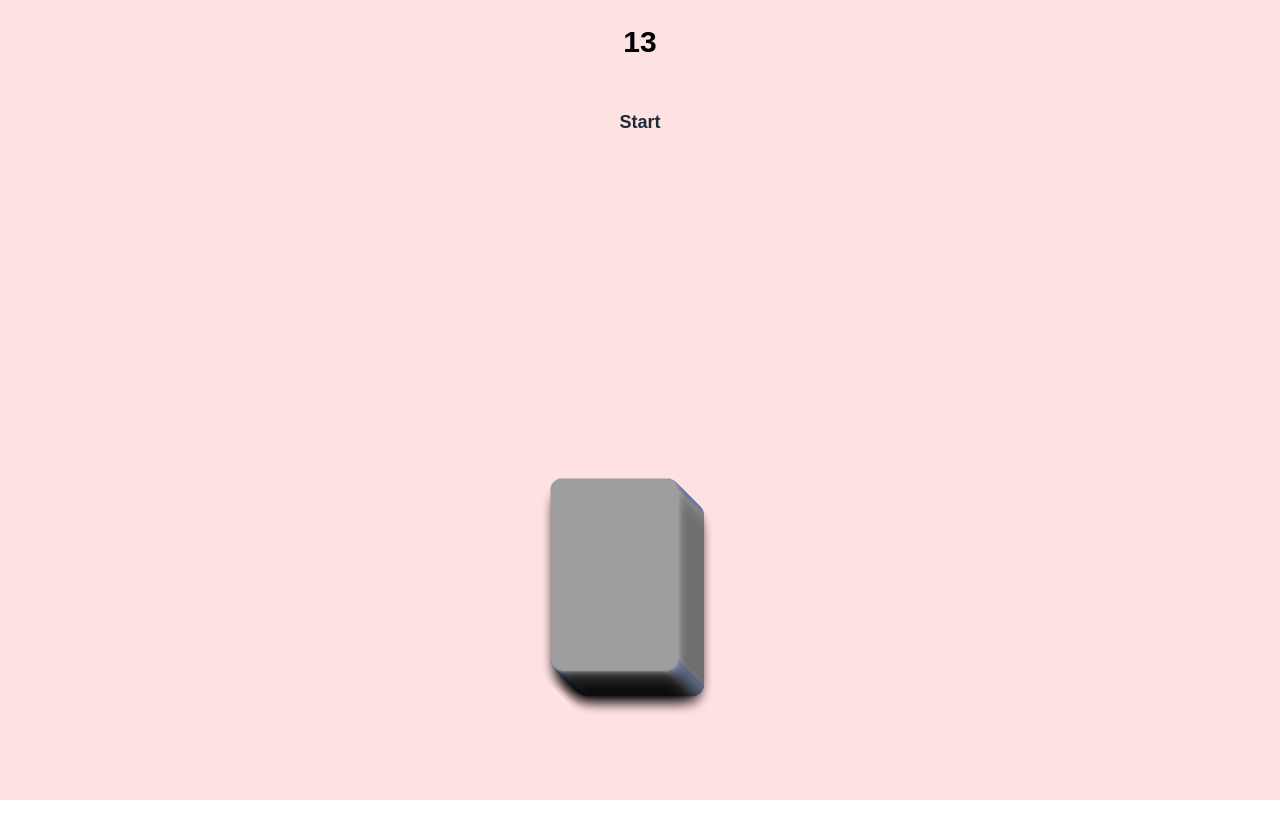
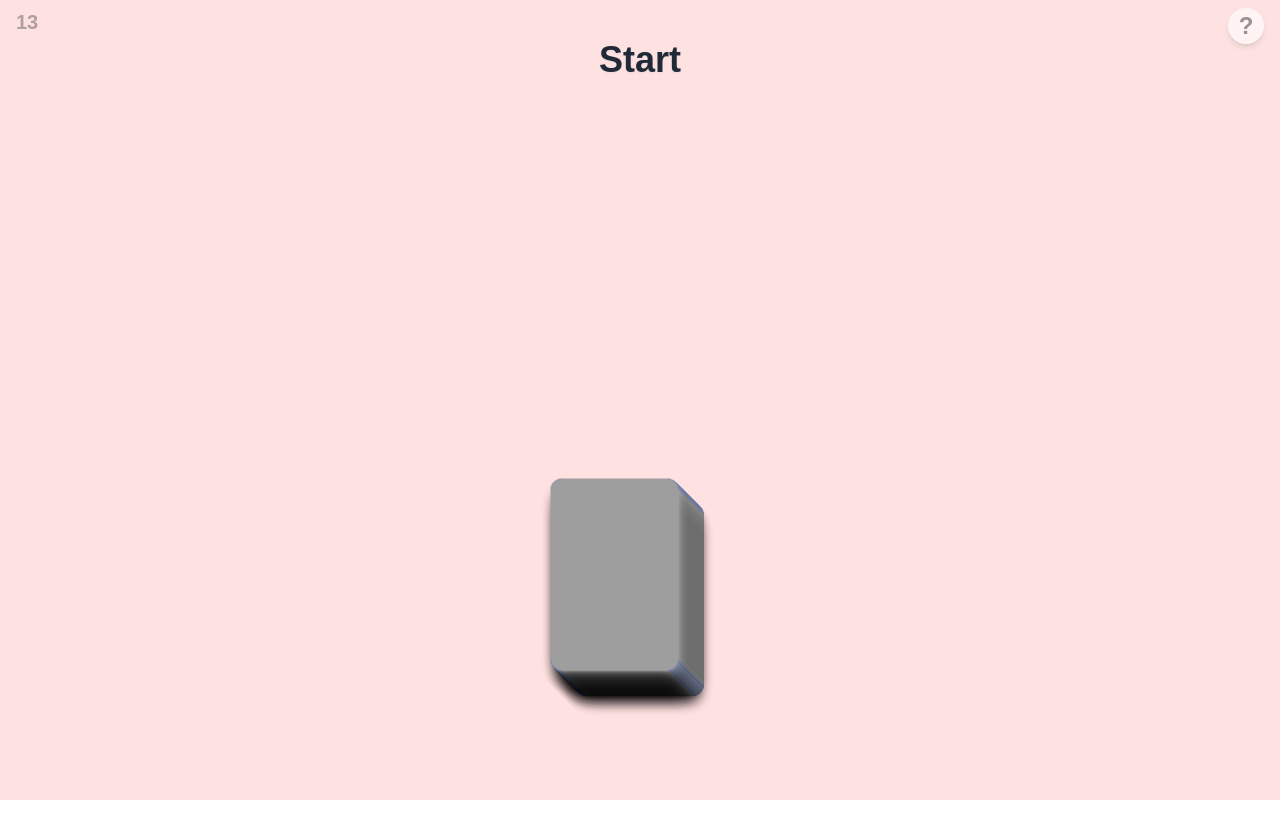
Before and after one commit to Elin-Schmidt/13-cardGame, a React (Vite) app: page / in a window 1280 px wide. Built offline with nearby package versions, Linux system fonts and the light colour scheme; grey boxes are pictures that could not be loaded; the HTML template or start-up script is replaced by a standard one.

Commit message:
feat: add instructions modal and enhance app layout with interactive elements

```diff
--- a/src/App.tsx
+++ b/src/App.tsx
@@ -1,21 +1,45 @@
 // src/App.tsx
-import React from "react";
+import React, { useState } from "react";
 import CardStack from "./components/CardStack";
 import Counter from "./components/Counter";
+import Instructions from "./components/Instructions";
 
 const App: React.FC = () => {
-    // Counter-värde måste beräknas här, så vi skickar ner det till Counter
-    // Vi hämtar CardStack:s counterValue via en prop-funktion
-    const [counterValue, setCounterValue] = React.useState<string | number>("Start");
+    const [counterValue, setCounterValue] = useState<string | number>("Start");
+    const [showInstructions, setShowInstructions] = useState(false);
 
     return (
-        <div className="p-6 flex flex-col min-h-screen bg-red-100 text-black">
-            <h1 className="text-3xl font-bold mb-8 text-center">13</h1>
-            <div className="flex justify-center">
-                <Counter value={counterValue} />
-            </div>
-            <div className="flex flex-1 flex-col justify-end items-center mb-20">
-                <CardStack setCounterValue={setCounterValue} />
+        <div className="p-6 flex flex-col min-h-screen bg-red-100 text-black relative">
+            {/* Title in top left */}
+            <h1 className="absolute top-2 left-4 text-xl font-bold text-black/30 select-none pointer-events-none">13</h1>
+
+            {/* Question mark icon in top right */}
+            <button
+                className="absolute top-2 right-4 text-2xl font-bold text-black/40 hover:text-black/70 transition-colors z-20 bg-white/60 rounded-full w-9 h-9 flex items-center justify-center shadow-md backdrop-blur-sm"
+                onClick={() => setShowInstructions(true)}
+                aria-label="Visa instruktioner"
+            >
+                ?
+            </button>
+
+            {/* Blur overlay when instructions are open */}
+            {showInstructions && (
+                <div className="fixed inset-0 bg-black/30 backdrop-blur-sm z-30" />
+            )}
+
+            {/* Instructions modal */}
+            {showInstructions && (
+                <Instructions onClose={() => setShowInstructions(false)} />
+            )}
+
+            {/* Main app content, blurred if instructions are open */}
+            <div className={`flex flex-col flex-1 ${showInstructions ? "blur-sm pointer-events-none select-none" : ""}`}>
+                <div className="flex justify-center">
+                    <Counter value={counterValue} />
+                </div>
+                <div className="flex flex-1 flex-col justify-end items-center mb-20">
+                    <CardStack setCounterValue={setCounterValue} />
+                </div>
             </div>
         </div>
     );
--- a/src/components/CardStack.tsx
+++ b/src/components/CardStack.tsx
@@ -9,8 +9,8 @@ interface CardStackProps {
 
 const CardStack: React.FC<CardStackProps> = ({ setCounterValue }) => {
     const [deck, setDeck] = useState<(CardType & { id: number })[]>([]);
-    const [currentCard, setCurrentCard] = useState<(CardType & { id: number }) | null>(null);
-    const [isFlipped, setIsFlipped] = useState(false);
+    // Each drawn card carries a random angle for a natural pile look
+    const [drawnCards, setDrawnCards] = useState<(CardType & { id: number; angle: number })[]>([]);
 
     useEffect(() => {
         const newDeck = createDeck().map((card, index) => ({
@@ -21,14 +21,14 @@ const CardStack: React.FC<CardStackProps> = ({ setCounterValue }) => {
     }, []);
 
     const handleFlip = () => {
-        if (!isFlipped && deck.length > 0) {
+        if (deck.length > 0) {
             const randomIndex = Math.floor(Math.random() * deck.length);
             const drawnCard = deck[randomIndex];
             const newDeck = deck.filter((_, index) => index !== randomIndex);
-
-            setCurrentCard(drawnCard);
+            // assign a small random rotation between -8 and +8 degrees
+            const angle = Math.random() * 16 - 8;
+            setDrawnCards(prev => [{ ...drawnCard, angle }, ...prev]);
             setDeck(newDeck);
-            setIsFlipped(true);
         }
     };
 
@@ -63,24 +63,26 @@ const CardStack: React.FC<CardStackProps> = ({ setCounterValue }) => {
                     </div>
                 ))}
 
-                {/* Visar det aktiva kortet ovanför högen */}
-                {currentCard && (
+                {/* Visa alla dragna kort ovanför högen, senaste kortet överst (högst z-index) */}
+                {[...drawnCards].reverse().map((card, i) => (
                     <div
-                        className="absolute left-1/2 -translate-x-1/2"
+                        key={card.id}
+                        className="absolute left-1/2 -translate-x-1/2 transition-transform duration-500 ease-out"
                         style={{
                             bottom: '100%',
-                            marginBottom: '48px', // Större avstånd mellan högen och draget kort
-                            zIndex: deck.length + 10
+                            marginBottom: `48px`, // same baseline for all drawn cards (no stacking offset)
+                            zIndex: deck.length + 10 + i,
+                            transform: `translateX(-50%) rotate(${card.angle}deg)`
                         }}
                     >
                         <Card
-                            card={currentCard}
-                            isFlipped={isFlipped}
+                            card={card}
+                            isFlipped={true}
                             onClick={() => { }}
                             backColor="bg-blue-700"
                         />
                     </div>
-                )}
+                ))}
             </div>
         </div>
     );
--- a/src/components/Counter.tsx
+++ b/src/components/Counter.tsx
@@ -5,7 +5,7 @@ interface CounterProps {
 }
 
 const Counter: React.FC<CounterProps> = ({ value }) => (
-    <div className="mt-4 text-lg font-semibold text-gray-800">
+    <div className="mt-4 text-4xl font-extrabold text-gray-800 drop-shadow-sm">
         {value}
     </div>
 );
--- /dev/null
+++ b/src/components/Instructions.tsx
@@ -0,0 +1,30 @@
+import React from "react";
+
+interface InstructionsProps {
+    onClose: () => void;
+}
+
+const Instructions: React.FC<InstructionsProps> = ({ onClose }) => (
+    // outer overlay closes when clicked
+    <div className="fixed inset-0 flex items-center justify-center z-40" onClick={onClose}>
+        {/* stop clicks inside the white box from closing */}
+        <div className="bg-white rounded-xl shadow-lg p-8 max-w-md w-full relative" onClick={(e) => e.stopPropagation()}>
+            <button
+                className="absolute top-2 right-3 text-2xl text-gray-400 hover:text-black"
+                onClick={onClose}
+                aria-label="Stäng"
+            >
+                &times;
+            </button>
+            <h2 className="text-2xl font-bold mb-4 text-center">Hur spelar man 13?</h2>
+            <ul className="list-disc pl-5 space-y-2 text-base text-gray-700">
+                <li>Klicka på kortleken för att dra ett kort.</li>
+                <li>Det dragna kortet läggs ovanpå högen.</li>
+                <li>Räkna från 1 till 13, ett steg för varje draget kort.</li>
+                <li>Försök undvika att dra ett kort med samma valör som det aktuella numret!</li>
+            </ul>
+        </div>
+    </div>
+);
+
+export default Instructions;
```
